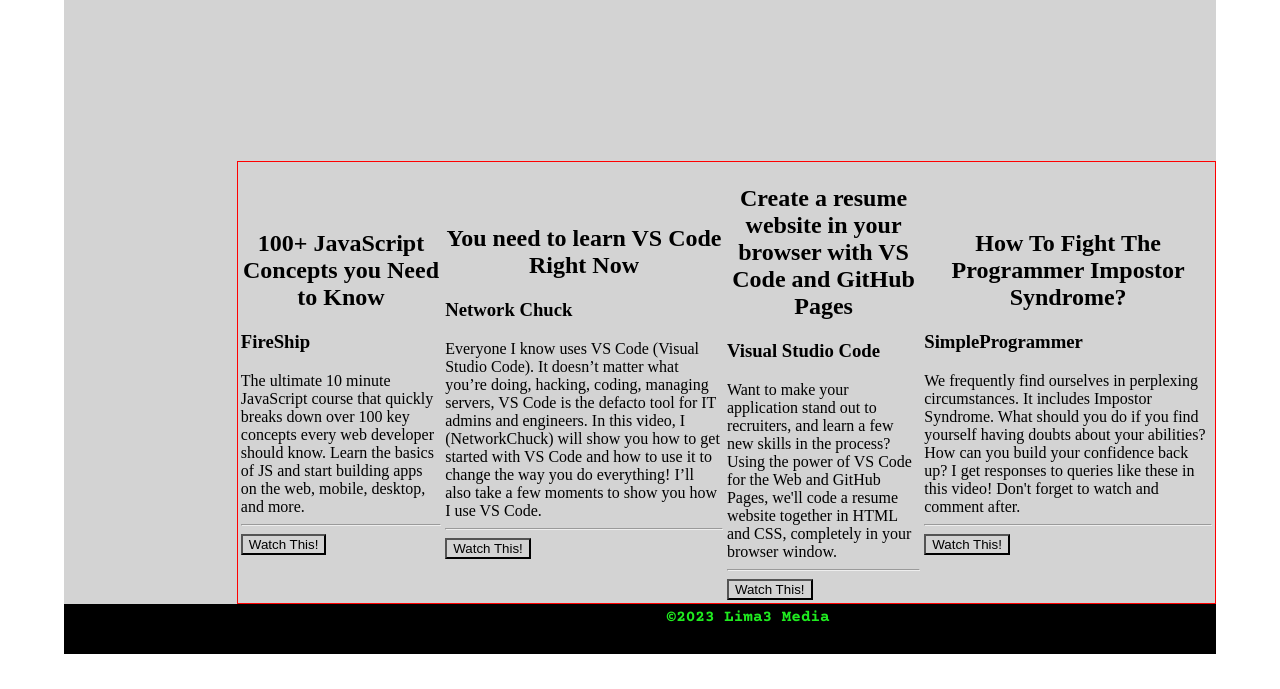
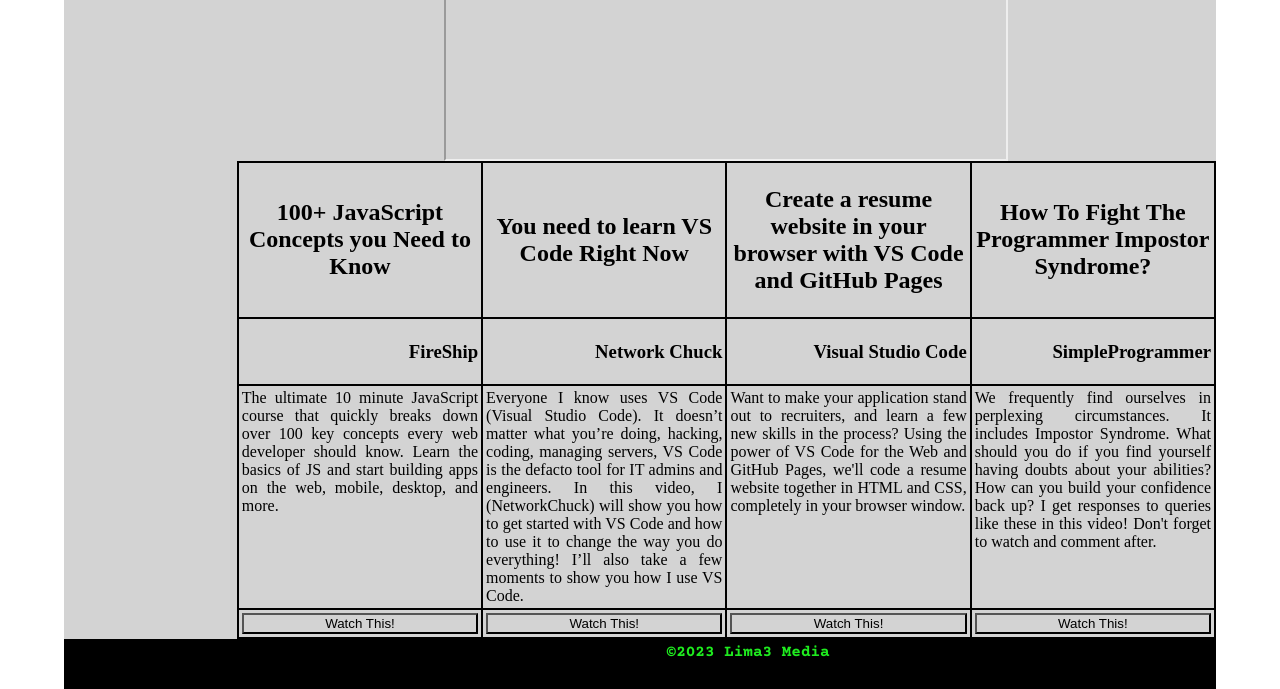
Before and after one commit to zack-lewis/Javascript2-2830, a plain HTML site: page page1.html in a window 1280 px wide. Shown: the part 328-1017 px from the top of the page. Before the commit the page ends 982 px from the top, so only its background shows below. Drawn offline with nearby package versions, Linux system fonts and the light colour scheme.

Commit message:
Finishing up pg1

```diff
--- a/css/style.css
+++ b/css/style.css
@@ -83,10 +83,37 @@
 }
 
 iframe#pg1Video {
+    display: block;
     height: 315px;
     width: 560px;
+    margin-left: auto;
+    margin-right: auto;
+}
+
+div#synopsis table, tr.synopsisRow td, tr.synopsisRow th {
+    border-collapse: collapse;
+    border: 2px solid black;
+    padding: 3px;
+    margin: 0px;
+}
+
+tr.synopsisRow td, tr.synopsisRow.th {
+    width: 25%;
 }
 
 .synopsisTitle {
     text-align: center;
 }
+
+.synopsisChannel {
+    text-align: right;
+}
+
+.synopsisText {
+    text-align: justify;
+    vertical-align: top;
+}
+
+.synopsisButton {
+    width: 100%;
+}
--- a/functions.js
+++ b/functions.js
@@ -26,17 +26,30 @@
 
 function fillSynopsis() {
     var tableObject = document.getElementById("synopsis");
-    var stringObject = "<tr> <!-- Auto Generated -->";
+    var stringObject = "<table> <!-- Auto Generated -->";
+    var tRowTitle = "<tr class='synopsisRow'>";
+    var tRowChannel = "<tr class='synopsisRow'>";
+    var tRowSynopsis = "<tr class='synopsisRow'>";
+    var tRowButton = "<tr class='synopsisRow'>";
+
     for(var i = 0; i < videos.length; i++) {
-        stringObject = stringObject.concat("<td>");
-        stringObject = stringObject.concat("<h2 class='synopsisTitle'>" + videos[i].title + "</h2>");
-        stringObject = stringObject.concat("<h3 class='synopsisChannel'>" + videos[i].channel + "</h3>");
-        stringObject = stringObject.concat(videos[i].synopsis);
-        stringObject = stringObject.concat("<hr /><button onclick='changeView(\"" + videos[i].link + "\")'>Watch This!</button>");
-        stringObject = stringObject.concat("</td>");
+        tRowTitle = tRowTitle.concat("<th><h2 class='synopsisTitle'>" + videos[i].title + "</h2></th>");
+        tRowChannel = tRowChannel.concat("<td><h3 class='synopsisChannel'>" + videos[i].channel + "</h3></td>");
+        tRowSynopsis = tRowSynopsis.concat("<td class='synopsisText'>" + videos[i].synopsis + "</td>");
+        tRowButton = tRowButton.concat("<td><button onclick='changeView(\"" + videos[i].link + "\")' class='synopsisButton'>Watch This!</button></td>");
     }
 
-    stringObject = stringObject.concat("</tr>");
+    tRowTitle = tRowTitle.concat("</tr>");
+    tRowChannel = tRowChannel.concat("</tr>");
+    tRowSynopsis = tRowSynopsis.concat("</tr>");
+    tRowButton = tRowButton.concat("</tr>");
+
+    stringObject = stringObject.concat(tRowTitle);
+    stringObject = stringObject.concat(tRowChannel);
+    stringObject = stringObject.concat(tRowSynopsis);
+    stringObject = stringObject.concat(tRowButton);
+
+    stringObject = stringObject.concat("</table>");
     tableObject.innerHTML = stringObject;
 }
 
--- a/page1.html
+++ b/page1.html
@@ -29,10 +29,10 @@
                 </ul>
             </div>
             <div id="body-content" class="body-row1">
-                <iframe id="pg1Video" frameborder="0" allow="accelerometer; autoplay; clipboard-write; encrypted-media; gyroscope; picture-in-picture; web-share" allowfullscreen>Unable to display video</iframe>
-                <table id="synopsis" style="border: 1px solid red">
+                <iframe id="pg1Video" frameborder="1" allow="accelerometer; autoplay; clipboard-write; encrypted-media; gyroscope; picture-in-picture; web-share" allowfullscreen>Unable to display video</iframe>
+                <div id="synopsis">
 
-                </table>
+                </div>
             </div>
         </div>
         <div id="main-footer">
```
